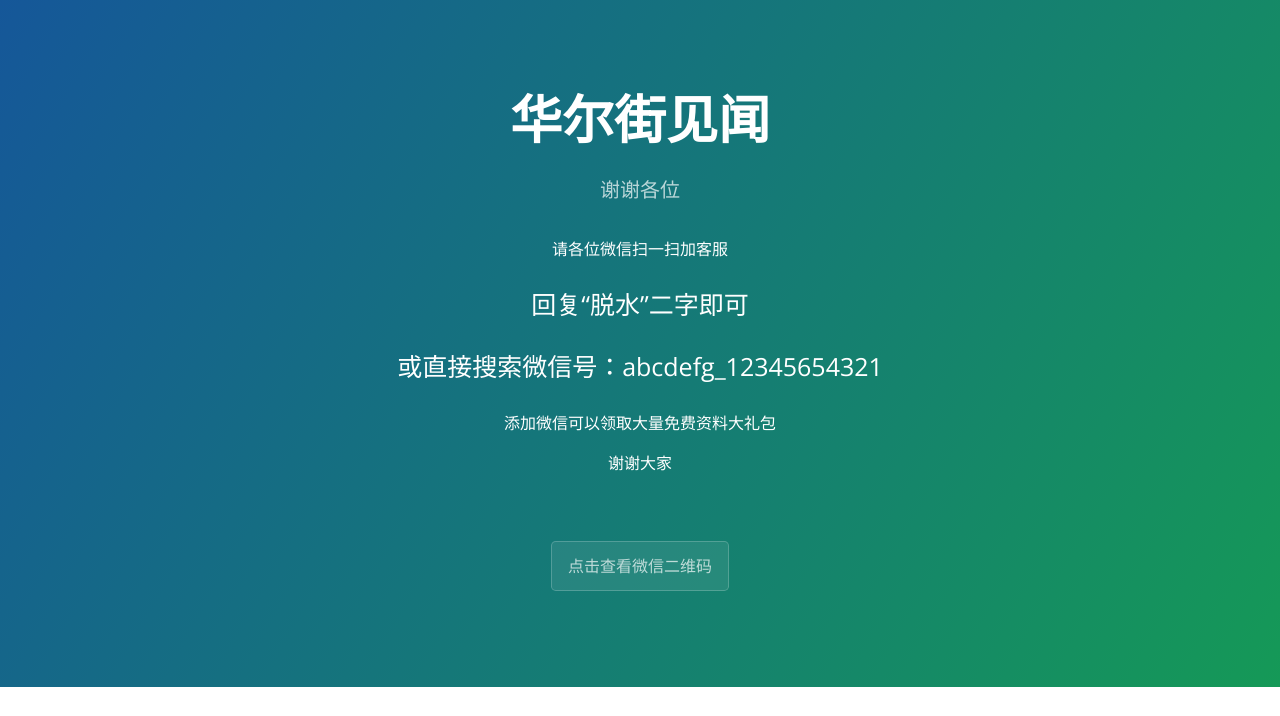
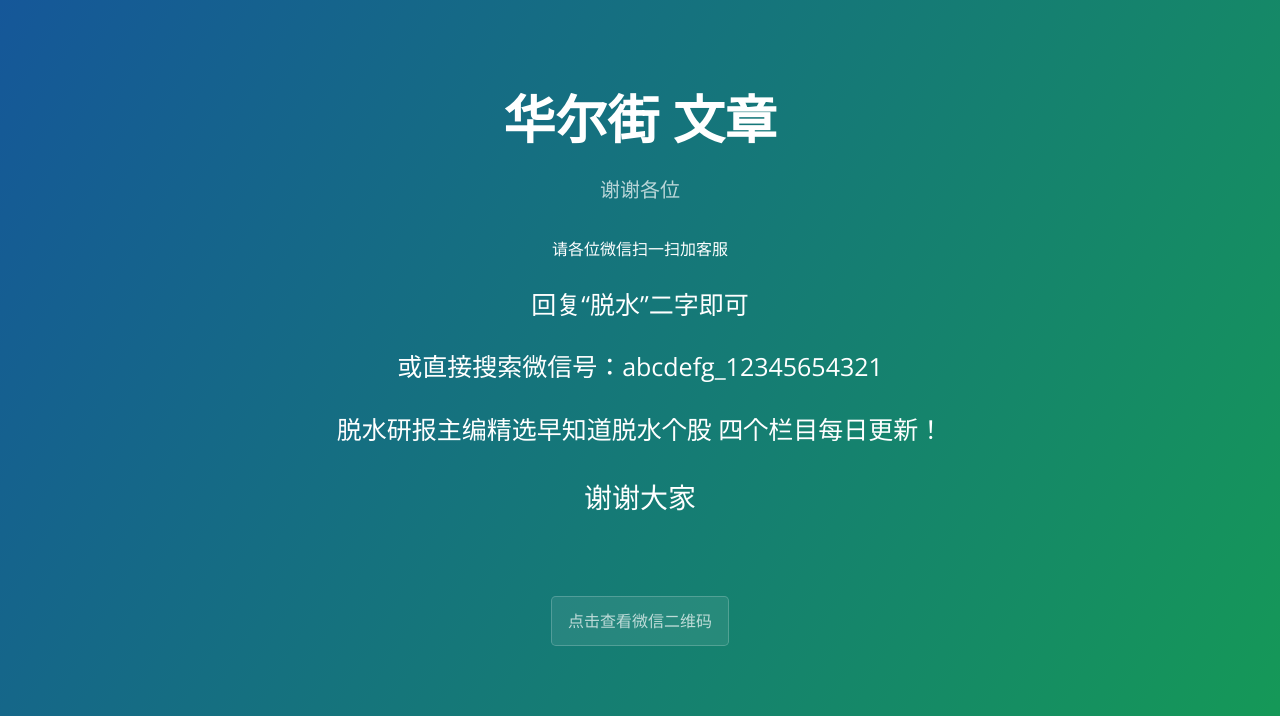
Before and after one commit to yingmurou/yingmurou.github.io, a website: page index.html in a window 1280 px wide. Shown: the top 716 px of the page. Drawn offline with nearby package versions, Linux system fonts and the light colour scheme.

Commit message:
Update index.html

```diff
--- a/index.html
+++ b/index.html
@@ -2,7 +2,7 @@
 <html lang="en-us">
   <head>
     <meta charset="UTF-8">
-    <title>华尔街见闻</title>
+    <title>华尔街</title>
     <link rel="shortcut icon" href="images/z.png" type="image/x-icon">
     <meta name="viewport" content="width=device-width, initial-scale=1">
     <meta name="theme-color" content="#157878">
@@ -12,14 +12,14 @@
   </head>
   <body>
     <section class="page-header">
-      <h1 class="project-name">华尔街见闻</h1>
+      <h1 class="project-name">华尔街 文章</h1>
       <h2 class="project-tagline">谢谢各位</h2>
       <div>
         <p>请各位微信扫一扫加客服</p>
         <p style="font-size:25px">回复“脱水”二字即可</p>
         <p style="font-size:25px">或直接搜索微信号：abcdefg_12345654321</p>
-        <p>添加微信可以领取大量免费资料大礼包</p>
-        <p>谢谢大家</p>
+        <p style="font-size:25px">脱水研报主编精选早知道脱水个股 四个栏目每日更新！</p>
+        <p style="font-size:28px">谢谢大家</p>
       </div>
       <a href="#weixin" style="margin-top:50px" class="btn">点击查看微信二维码</a>
     </section>
```
